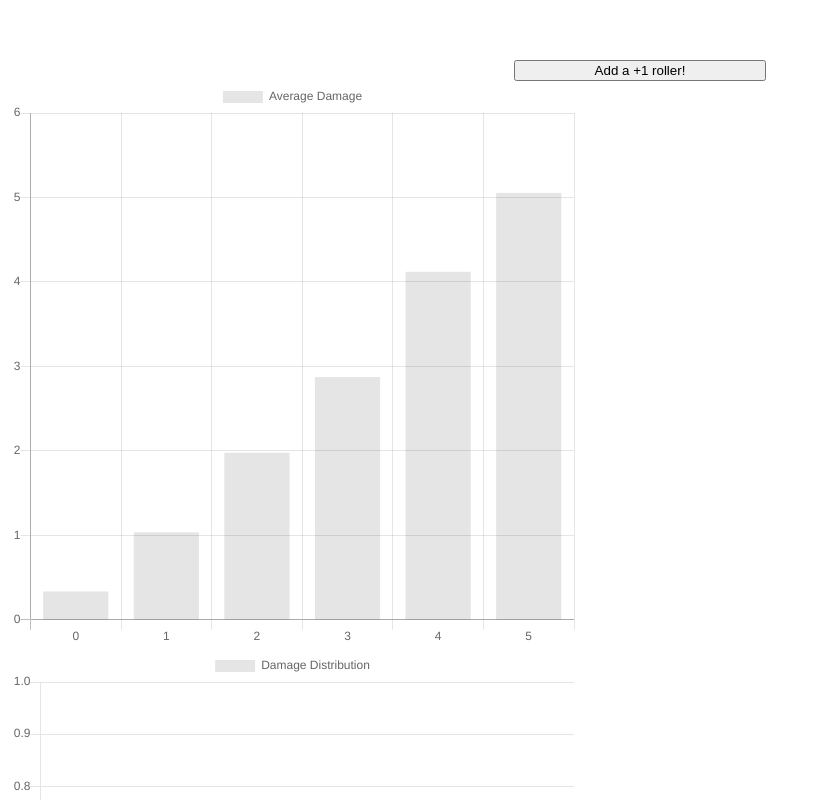
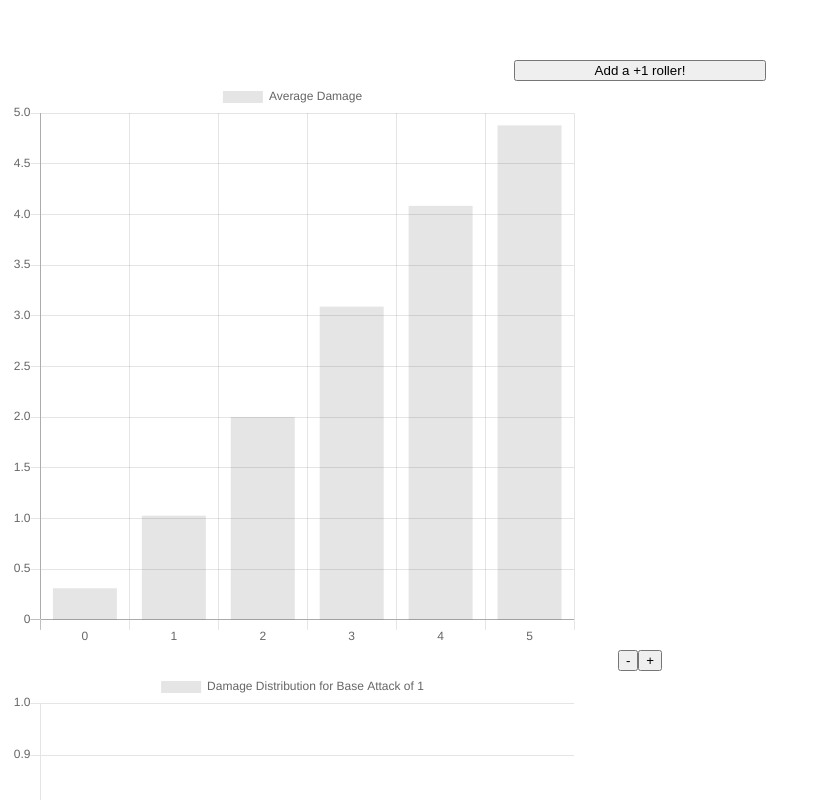
Before and after one commit to pLeminoq/Gloomhaven-Deck-Statistics, a Vue app: page / in a window 1280 px wide. Shown: the top 800 px of the page, without its empty margins (0-815 px from the left). Built offline with nearby package versions, Linux system fonts and the light colour scheme.

Commit message:
Test dynamical graphs

```diff
--- a/src/components/AvgDamageChart.vue
+++ b/src/components/AvgDamageChart.vue
@@ -29,7 +29,7 @@ export default {
   computed: {
     avgDamage: function() {
       return this.baseDamages.map(baseDamage =>
-        this.computeAvgDamage(baseDamage, this.deck));
+        this.computeAvgDamage(baseDamage, this.deck.copy()));
     },
     chartData: function() {
       return {
--- a/src/components/DamageHistogram.vue
+++ b/src/components/DamageHistogram.vue
@@ -1,5 +1,17 @@
 <template>
   <div id="damage-hist">
+    <button
+      id="baseDamageDown"
+      @click="onButtonDown"
+    >
+      -
+    </button>
+    <button
+      id="baseDamageUp"
+      @click="onButtonUp"
+    >
+      +
+    </button>
     <BarChart
       id="chart"
       :chart-data="chartData"
@@ -17,7 +29,8 @@ export default {
   },
   data: function() {
     return {
-      baseDamage: 1
+      baseDamage: 1,
+      damageDist: {}
     }
   },
   props: {
@@ -26,23 +39,44 @@ export default {
       type: Object
     }
   },
+
+  watch: {
+    deck: function(val){
+      console.log('Hallo Tamino')
+      this.damageDist = this.computeDamageDist(this.baseDamage, val.copy());
+      for (let i=0; i<10; ++i){
+        let tempDamageDist = this.computeDamageDist(this.baseDamage, val.copy());
+        for (let propertyName in tempDamageDist){
+          if (this.damageDist[propertyName] === undefined){
+            this.damageDist[propertyName] = tempDamageDist[propertyName]
+          }
+          else {
+            this.damageDist[propertyName] += tempDamageDist[propertyName]
+          }
+        }
+      }
+    }
+  },
   computed: {
     chartData: function() {
-      const DamageDist = this.computeDamageDist(this.baseDamage, this.deck);
-      const damageValues = Object.getOwnPropertyNames(DamageDist).map(key => parseInt(key));
+      const damageValues = Object.getOwnPropertyNames(this.damageDist).map(key => parseInt(key));
       let xs = [];
       let ys = [];
-      for (let i = Math.min(damageValues); i <= Math.max(damageValues); ++i){
+      for (let i = Math.min(...damageValues); i <= Math.max(...damageValues); ++i){
+
         xs.push(i)
-        if (DamageDist['' + i] === undefined){
-          DamageDist['' + i] = 0
+        if (this.damageDist['' + i] === undefined){
+          ys.push(0)
         }
-        ys.push(DamageDist['' + i])
+        else{
+          ys.push(this.damageDist['' + i])
+        }
+
       }
       return {
         labels: xs,
         datasets: [{
-          label: 'Damage Distribution',
+          label: 'Damage Distribution for Base Attack of ' + this.baseDamage,
           data: ys
         }]
       };
@@ -50,6 +84,7 @@ export default {
   },
   methods: {
     computeDamageDist: function(baseDamage, deck) {
+
       deck.shuffle();
 
       const turns = 1000;
@@ -72,6 +107,14 @@ export default {
       deck.restore();
 
       return damageDist;
+    },
+
+    onButtonDown: function(){
+      this.baseDamage = Math.max(0, this.baseDamage-1);
+    },
+
+    onButtonUp: function(){
+      this.baseDamage = this.baseDamage+1;
     }
   }
 }
--- a/src/model/decks.js
+++ b/src/model/decks.js
@@ -4,6 +4,17 @@ class Deck {
   constructor() {
     this.cards = []
     this.discarded = []
+  }
+
+  copy(){
+    let deck = new Deck();
+    for (let i in this.cards){
+        deck.cards.push(this.cards[i]);
+    }
+    for (let i in this.discarded){
+        deck.discarded.push(this.discarded[i]);
+    }
+    return deck;
   }
 
   shuffle() {
```
